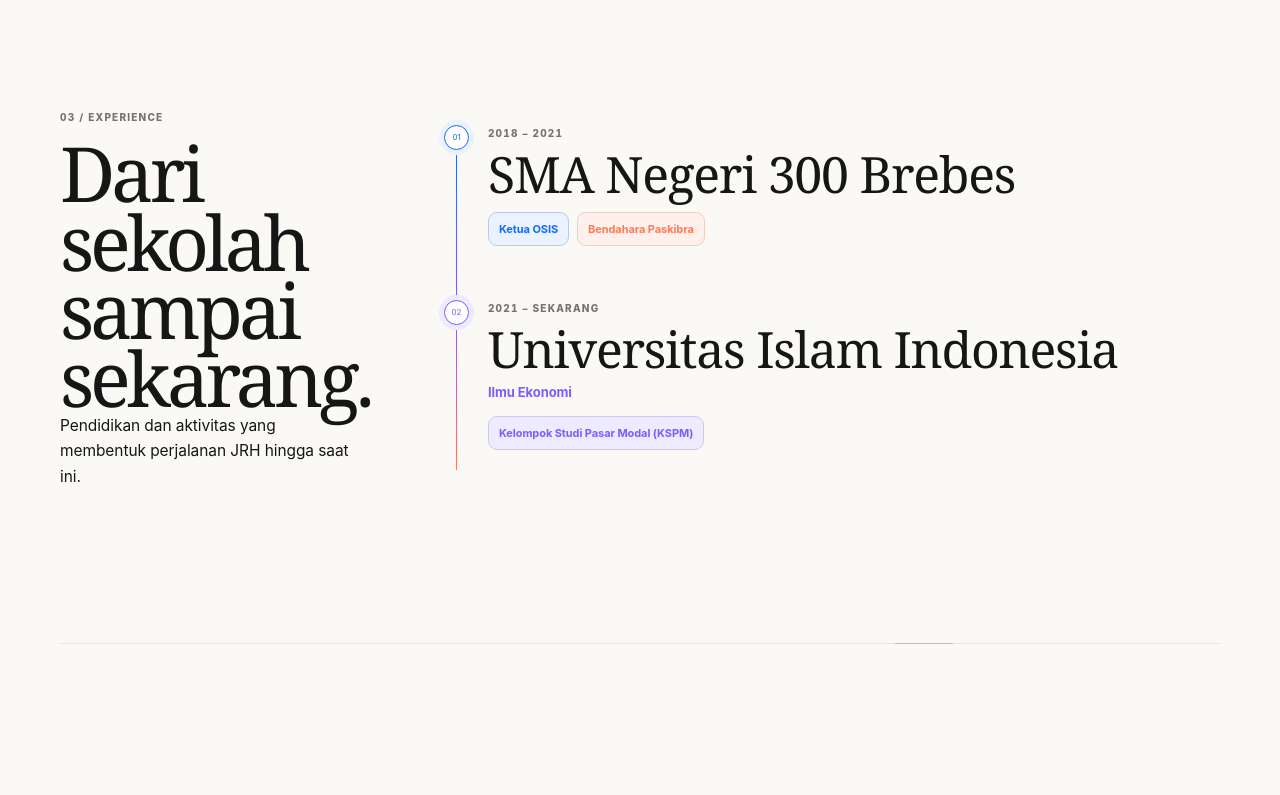
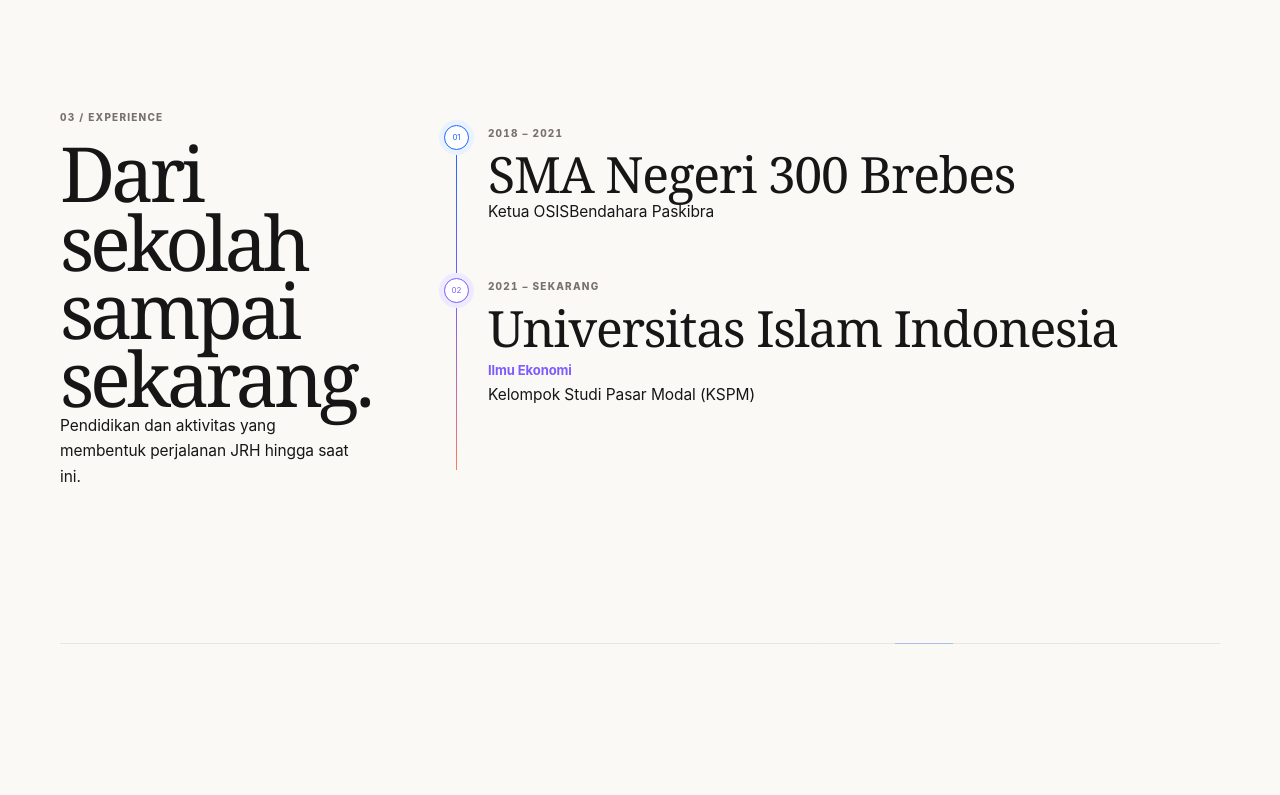
Before and after one commit to LionerHakim/JRHs, a React (Vite) app: page / in a window 1280 px wide. Shown: the part 2860-3655 px from the top of the page. Built offline with nearby package versions, Linux system fonts and the light colour scheme.

Commit message:
design: elevate experience roles into editorial role cards

```diff
--- a/src/components/RekamJejak.tsx
+++ b/src/components/RekamJejak.tsx
@@ -14,13 +14,17 @@ export default function RekamJejak() {
         </div>
         <div className="experience-list" aria-label="Perjalanan pendidikan dan aktivitas">
           {experienceData.map((item, index) => (
-            <article key={item.institution} className="experience-row">
+            <article key={item.institution} className={`experience-row experience-row-${index + 1}`}>
               <div className="experience-node" aria-hidden="true"><span>{String(index + 1).padStart(2, '0')}</span></div>
               <div className="experience-main">
                 <div className="experience-topline"><span>{item.year}</span></div>
                 <h3>{item.institution}</h3>
                 {item.degree && <p className="experience-degree">{item.degree}</p>}
-                {item.activities.length > 0 && <ul>{item.activities.map((activity) => <li key={activity}>{activity}</li>)}</ul>}
+                {item.activities.length > 0 && (
+                  <div className="experience-activities" aria-label={`Peran di ${item.institution}`}>
+                    {item.activities.map((activity) => <span key={activity} className="experience-role">{activity}</span>)}
+                  </div>
+                )}
               </div>
             </article>
           ))}
```
